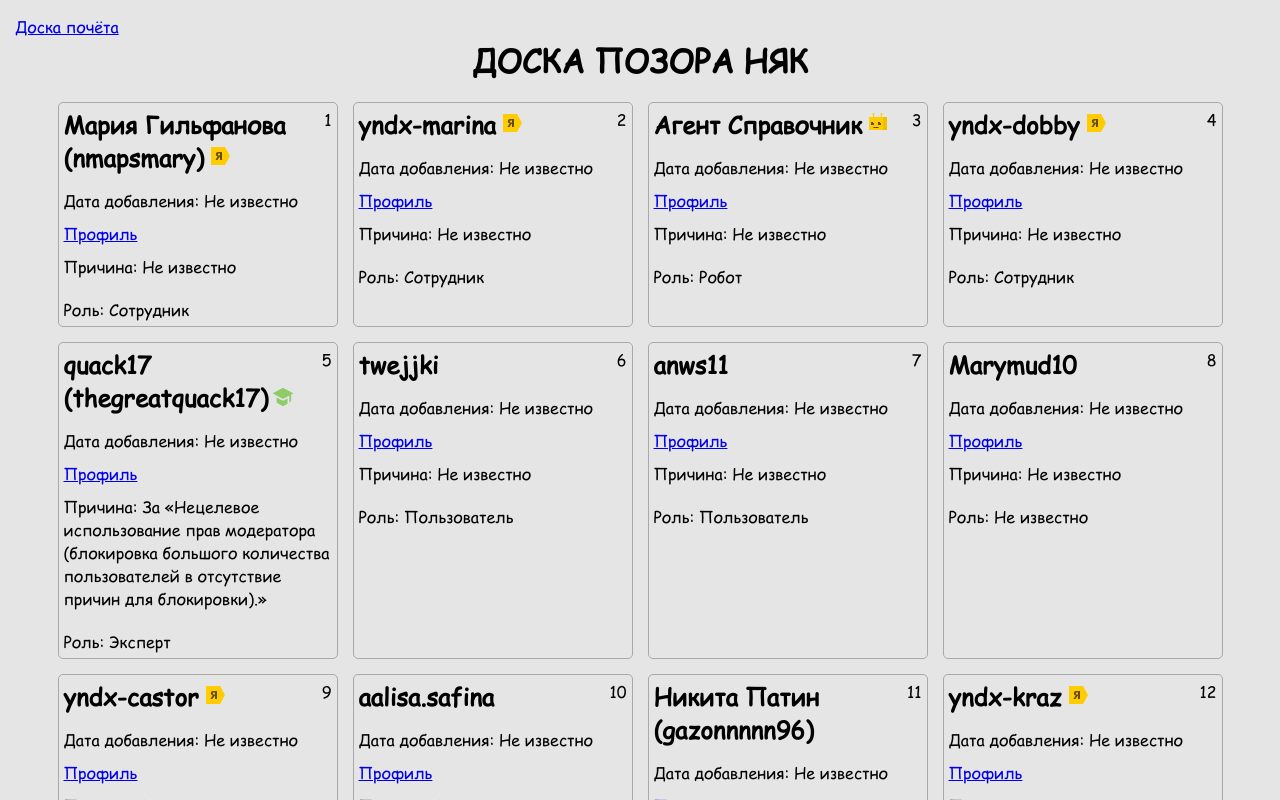
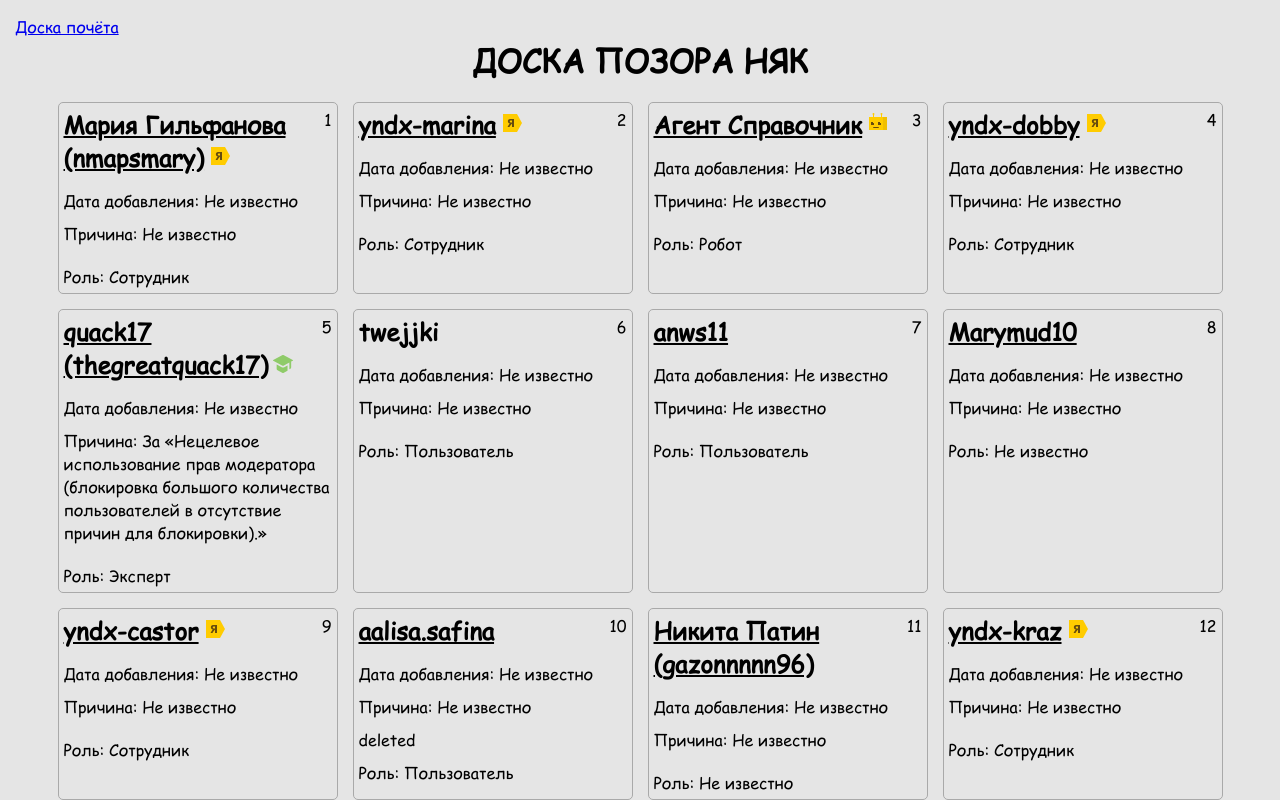
Before and after one commit to Svorky/boardofshame, a React (Vite) app: page / in a window 1280 px wide. Shown: the top 800 px of the page. Built offline with nearby package versions, Linux system fonts and the light colour scheme.

Commit message:
move profile links to profile name

```diff
--- a/src/shared/ui/card/Card.css
+++ b/src/shared/ui/card/Card.css
@@ -22,6 +22,11 @@
 
   h2 {
     padding-right: 27px;
+
+    a {
+      color: inherit;
+      font-weight: inherit;
+    }
   }
 
   svg {
--- a/src/shared/ui/card/Card.tsx
+++ b/src/shared/ui/card/Card.tsx
@@ -17,7 +17,11 @@
 
   const formattedUser = Object.fromEntries(
     Object.entries(user).map(([key, val]) => {
-      return [key, val ? val : "Не известно"];
+      let newVal: string | undefined = val ? val : "Не известно";
+      if (key === "link") {
+        newVal = val ? val : undefined;
+      }
+      return [key, newVal];
     })
   ) as User;
 
@@ -25,7 +29,9 @@
     <div className="card">
       <div className="card-title">
         <h2>
-          {formattedUser.name}
+          <a href={formattedUser.link} target="_blank">
+            {formattedUser.name}
+          </a>
           {formattedUser.user_role === "Сотрудник" ? <YandexStaff /> : ""}
           {formattedUser.user_role === "Робот" ? <Robot /> : ""}
           {formattedUser.user_role === "Эксперт" ? <Expert /> : ""}
@@ -36,11 +42,11 @@
       </div>
       <div className="card-content">
         <p>Дата добавления: {formattedUser.created_at}</p>
-        <p>
+        {/* <p>
           <a href={formattedUser.link} target="_blank">
             Профиль
           </a>
-        </p>
+        </p> */}
         <p>Причина: {formattedUser.reason}</p>
         <p>{formattedUser.status}</p>
         <p>Роль: {formattedUser.user_role}</p>
```
